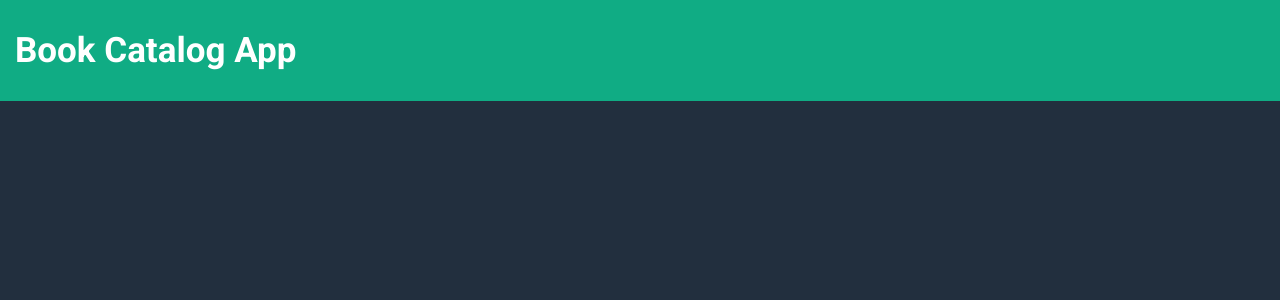
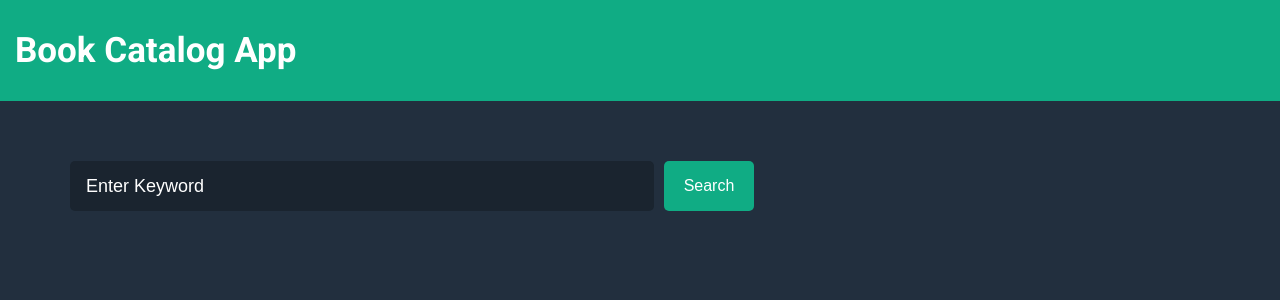
Before and after one commit to niketski/react-book-catalog-app, a React (Create React App) app: page / in a window 1280 px wide. Shown: the top 300 px of the page. Built offline with nearby package versions, Linux system fonts and the light colour scheme.

Commit message:
created SearchBok Component

```diff
--- a/src/App.css
+++ b/src/App.css
@@ -1,8 +1,10 @@
 :root {
     --primary-color:#10ac84;
+    --secondary-color: #1dd1a1;
     --background-color: #222f3e;
     --color-danger: #ff6b6b;
     --color-primary: #2e86de;
+    --site-transition: all .4s ease;
 }
 
 * {
@@ -22,3 +24,49 @@ main {
     padding: 0 15px;
     margin: 60px auto 0;
 }
+
+.btnPrimary {
+    appearance: none;
+    outline: none;
+    background: var(--primary-color);
+    border: none;
+    color: #fff;
+    padding: 10px 30px;
+    font-size: 16px;
+    font-weight: 500;
+    border-radius: 5px;
+    cursor: pointer;
+    height: 50px;
+    transition: var(--site-transition);
+}
+
+.btnPrimary:hover {
+    background-color: var(--secondary-color);
+}
+
+.inputField label {
+    display: none;
+}
+
+.inputField input {
+    appearance: none;
+    -webkit-appearance: none;
+    outline: none;
+    border: none;
+    outline: none;
+    background: transparent;
+    border-radius: 5px;
+    background: #000;
+    color: #fff;
+    height: 50px;
+    padding: 0 16px;
+    background: #1a242f;
+    font-size: 18px;
+    font-weight: 500;
+    display: block;
+    width: 100%;
+}
+
+.inputField input::placeholder {
+    color: #fff;
+}
--- a/src/App.js
+++ b/src/App.js
@@ -2,6 +2,7 @@ import React from 'react';
 import './App.css';
 
 import Header from './components/header/Header';
+import SearchBook from './components/searchBook/SearchBook';
 
 class App extends React.Component {
   constructor(props) {
@@ -13,7 +14,7 @@ class App extends React.Component {
       <React.Fragment>
         <Header/>
         <main>
-
+          <SearchBook/>
         </main>
       </React.Fragment>
     );
--- /dev/null
+++ b/src/components/searchBook/SearchBook.js
@@ -0,0 +1,50 @@
+import React from 'react';
+import styles from './SearchBook.module.css';
+
+class SearchBook extends React.Component {
+
+    constructor(props) {
+        super(props);
+        this.state = {
+            inputValue: ''
+        };
+        this.inputChange = this.inputChange.bind(this);
+        this.handleFormSubmit = this.handleFormSubmit.bind(this);
+    }
+
+    inputChange(event) {
+        this.setState(() => {
+            return {
+                inputValue: event.target.value
+            }
+        });
+    }
+
+    handleFormSubmit(event) {
+        event.preventDefault();
+
+        console.log('Submitted');
+    }
+
+    render() {
+        return (
+            <div className={styles.searchBook}>
+                <form onSubmit={this.handleFormSubmit}>
+                    <div className={`inputField ${styles.searchBookField}`} >
+                        <label htmlFor="book-keyword">Enter Keyword</label>
+                        <input
+                            type="text"
+                            id="book-keyword"
+                            placeholder="Enter Keyword"
+                            value={this.state.inputValue}
+                            onChange={this.inputChange}
+                        />
+                    </div>
+                    <button type="submit" className="btnPrimary">Search</button>
+                </form>
+            </div>
+        );
+    }
+}
+
+export default SearchBook;
--- /dev/null
+++ b/src/components/searchBook/SearchBook.module.css
@@ -0,0 +1,24 @@
+.searchBook {
+    display: block;
+    max-width: 60%;
+}
+
+    .searchBook form {
+        font-size: 0;
+    }
+
+        .searchBookField, button {
+            display: inline-block;
+            vertical-align: middle;
+        }
+
+        .searchBookField {
+            width: calc(100% - 100px);
+        }
+
+
+            .searchBook button {
+                width: 90px;
+                margin-left: 10px;
+                padding: 0;
+            }
```
